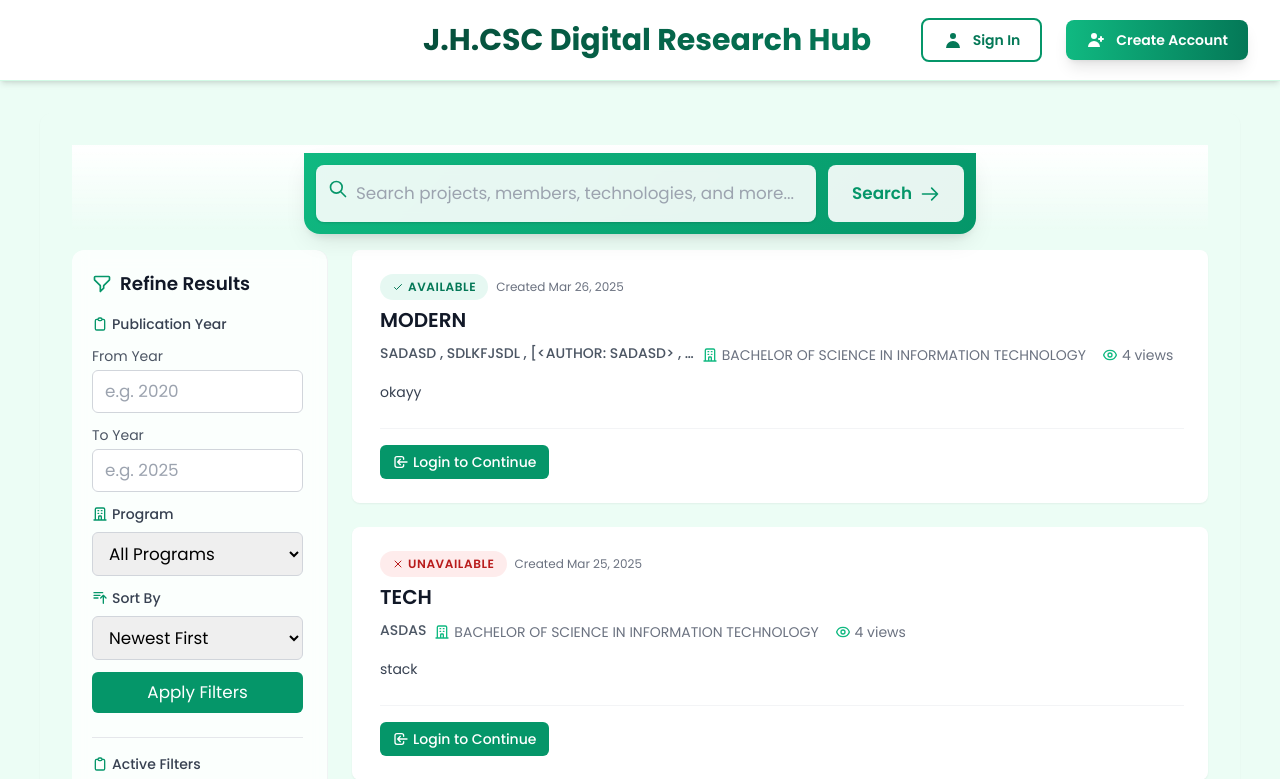
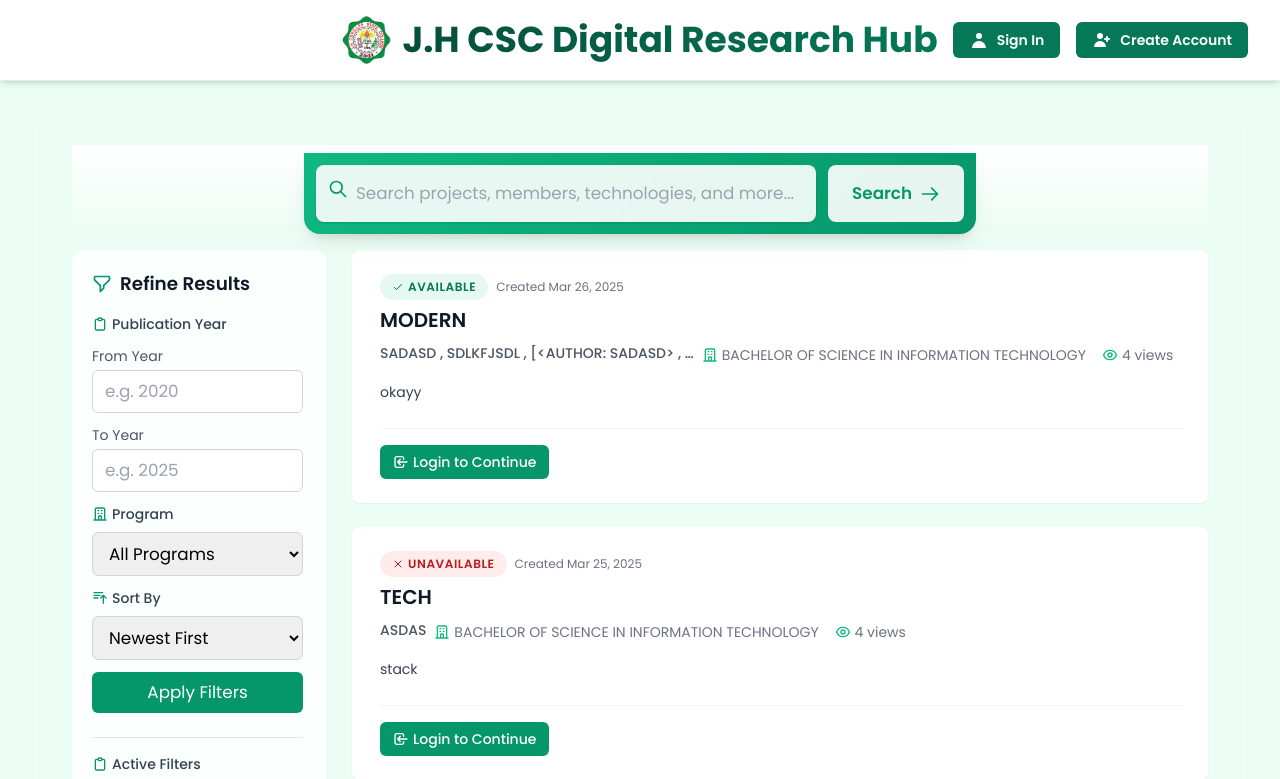
Before and after one commit to lanzy-lanzy/digitalhubv2, a Django app: page / in a window 1280 px wide. Shown: the top 779 px of the page. Run offline with Django 5.2, Linux system fonts and the light colour scheme; data comes from the database, SQL or seed files in the repository; some libraries are stand-ins or nearby versions.

```diff
--- a/scholar/templates/scholar/home.html
+++ b/scholar/templates/scholar/home.html
@@ -1,4 +1,5 @@
 {% extends 'scholar/base.html' %}
+{% load static %}
 
 {% block title %}J.H. CSC - Computer Science Club{% endblock %}
 
@@ -131,6 +132,7 @@
         border: 1px solid #10b981;
     }
 </style>
+
 
 <!-- Sticky Search Section -->
 <div class="sticky top-20 z-40 mb-4 pt-2 bg-gradient-to-b from-white to-transparent">
--- a/scholar/templates/scholar/partials/footer.html
+++ b/scholar/templates/scholar/partials/footer.html
@@ -1,5 +1,5 @@
 <footer class="bg-white border-t border-gray-200 mt-8">
     <div class="max-w-7xl mx-auto py-4 px-4 sm:px-6 lg:px-8">
-        <p class="text-center text-sm text-gray-500"> {% now "Y" %} J.H. Computer Science Club. All rights reserved.</p>
+        <p class="text-center text-sm text-gray-500"> {% now "Y" %} J.H. CSC . All rights reserved.</p>
     </div>
 </footer>
--- a/scholar/templates/scholar/partials/navbar.html
+++ b/scholar/templates/scholar/partials/navbar.html
@@ -1,3 +1,4 @@
+{% load static %}
 <nav class="bg-white border-b border-emerald-100 shadow-md sticky top-0 z-50 transition-all duration-300" x-data="{ mobileMenuOpen: false, scrolled: false }" @scroll.window="scrolled = (window.pageYOffset > 20)" :class="{'shadow-lg bg-white/95 backdrop-blur-sm': scrolled}">
     <div class="max-w-7xl mx-auto px-4 sm:px-6 lg:px-8">
         <div class="flex justify-between h-20 items-center relative">
@@ -14,11 +15,7 @@
                 </button>
                 <!-- Logo for mobile (left-aligned) -->
                 <a href="{% url 'home' %}" class="flex items-center group md:hidden">
-                    <div class="bg-gradient-to-r from-emerald-600 to-emerald-700 text-white p-2 rounded-lg group-hover:from-emerald-700 group-hover:to-emerald-800 transition-all duration-200 shadow-md">
-                        <svg class="h-6 w-6" fill="currentColor" viewBox="0 0 24 24">
-                            <path d="M21 5c0-1.1-.9-2-2-2h-14c-1.1 0-2 .9-2 2v14c0 1.1.9 2 2 2h14c1.1 0 2-.9 2-2v-14zm-14 14v-14h14v14h-14zm12-3h-10v-2h10v2zm0-4h-10v-2h10v2zm0-4h-10v-2h10v2z"/>
-                        </svg>
-                    </div>
+                    <img src="/static/images/jh-logo.png" alt="JH CSC Logo" class="h-10 w-auto">
                 </a>
 
                 <!-- Main Navigation -->
@@ -84,16 +81,37 @@
             <!-- Centered Logo and Title (hidden on mobile) -->
             <div class="hidden md:flex absolute left-1/2 transform -translate-x-1/2 items-center justify-center">
                 <a href="{% url 'home' %}" class="flex items-center group">
-                    <span class="ml-3.5 text-3xl font-bold bg-gradient-to-r from-emerald-900 to-emerald-700 bg-clip-text text-transparent">J.H.CSC Digital Research Hub</span>
+                    <img src="/static/images/jh-logo.png" alt="JH CSC Logo" class="h-12 w-auto mr-3">
+                    <span class="text-4xl font-bold bg-gradient-to-r from-emerald-900 to-emerald-700 bg-clip-text text-transparent">J.H CSC Digital Research Hub</span>
                 </a>
             </div>
 
             <!-- Right side - Admin Nav and User Menu -->
-            <div class="flex items-center space-x-4 sm:space-x-6">
+            <div class="flex items-center space-x-4 sm:space-x-6 ml-auto">
+                <!-- Sign In and Create Account Buttons -->
+                {% if not user.is_authenticated %}
+                <div class="flex items-center space-x-4">
+                    <a href="{% url 'login' %}" class="inline-flex items-center px-4 py-2 text-sm font-semibold text-white bg-emerald-700 rounded-md hover:bg-emerald-800 transition-all duration-300 focus:outline-none focus:ring-2 focus:ring-emerald-500 focus:ring-offset-2">
+                        <svg class="w-5 h-5 mr-2" xmlns="http://www.w3.org/2000/svg" viewBox="0 0 20 20" fill="currentColor">
+                            <path fill-rule="evenodd" d="M10 9a3 3 0 100-6 3 3 0 000 6zm-7 9a7 7 0 1114 0H3z" clip-rule="evenodd" />
+                        </svg>
+                        Sign In
+                    </a>
+                    <a href="{% url 'register' %}" class="inline-flex items-center px-4 py-2 text-sm font-semibold text-white bg-emerald-700 rounded-md hover:bg-emerald-800 transition-all duration-300 focus:outline-none focus:ring-2 focus:ring-emerald-500 focus:ring-offset-2">
+                        <svg class="w-5 h-5 mr-2" xmlns="http://www.w3.org/2000/svg" viewBox="0 0 20 20" fill="currentColor">
+                            <path d="M8 9a3 3 0 100-6 3 3 0 000 6zM8 11a6 6 0 016 6H2a6 6 0 016-6zM16 7a1 1 0 10-2 0v1h-1a1 1 0 100 2h1v1a1 1 0 102 0v-1h1a1 1 0 100-2h-1V7z" />
+                        </svg>
+                        Create Account
+                    </a>
+                </div>
+                {% endif %}
+
                 <!-- Admin Navigation -->
                 {% if user.is_staff %}
                     {% include 'scholar/partials/admin_nav.html' %}
                 {% endif %}
+
+
 
                 <!-- User Menu -->
                 {% if user.is_authenticated %}
@@ -185,23 +203,7 @@
                     <span class="ml-3 text-sm font-medium text-red-600 group-hover:text-red-800">Logout</span>
                 </button>
             </div>
-            {% else %}
-        <!-- Sign In and Create Account Buttons -->
-        <div class="flex items-center space-x-6">
-            <a href="{% url 'login' %}" class="inline-flex items-center px-5 py-2.5 text-sm font-semibold text-emerald-700 bg-white border-2 border-emerald-600 rounded-lg hover:bg-emerald-50 hover:border-emerald-700 hover:text-emerald-800 transition-all duration-300 focus:outline-none focus:ring-2 focus:ring-emerald-500 focus:ring-offset-2 transform hover:scale-105">
-                <svg class="w-5 h-5 mr-2.5 transition-transform duration-300 group-hover:rotate-12" xmlns="http://www.w3.org/2000/svg" viewBox="0 0 20 20" fill="currentColor">
-                    <path fill-rule="evenodd" d="M10 9a3 3 0 100-6 3 3 0 000 6zm-7 9a7 7 0 1114 0H3z" clip-rule="evenodd" />
-                </svg>
-                Sign In
-            </a>
-            <a href="{% url 'register' %}" class="inline-flex items-center px-5 py-2.5 text-sm font-semibold text-white bg-gradient-to-r from-emerald-500 to-emerald-700 rounded-lg hover:from-emerald-600 hover:to-emerald-800 transition-all duration-300 focus:outline-none focus:ring-2 focus:ring-emerald-500 focus:ring-offset-2 shadow-lg transform hover:scale-105 hover:shadow-xl">
-                <svg class="w-5 h-5 mr-2.5 transition-transform duration-300 group-hover:rotate-12" xmlns="http://www.w3.org/2000/svg" viewBox="0 0 20 20" fill="currentColor">
-                    <path d="M8 9a3 3 0 100-6 3 3 0 000 6zM8 11a6 6 0 016 6H2a6 6 0 016-6zM16 7a1 1 0 10-2 0v1h-1a1 1 0 100 2h1v1a1 1 0 102 0v-1h1a1 1 0 100-2h-1V7z" />
-                </svg>
-                Create Account
-            </a>
-        </div>
-        {% endif %}
+            {% endif %}
 
 
 
--- a/scholar_project/settings.py
+++ b/scholar_project/settings.py
@@ -117,7 +117,10 @@ USE_TZ = True
 # Static files (CSS, JavaScript, Images)
 # https://docs.djangoproject.com/en/5.1/howto/static-files/
 
-STATIC_URL = 'static/'
+STATIC_URL = '/static/'
+STATICFILES_DIRS = [
+    BASE_DIR / 'scholar' / 'static',
+]
 
 # Media files configuration
 MEDIA_URL = '/media/'
--- a/scholar_project/urls.py
+++ b/scholar_project/urls.py
@@ -25,4 +25,9 @@ urlpatterns = [
     path('login/', include('django.contrib.auth.urls')),  # Default Django auth URLs
     path('accounts/', include('scholar.urls')),  # Your custom URLs
     path('', home, name='home'),  # Map the root URL to the home view
-] + static(settings.MEDIA_URL, document_root=settings.MEDIA_ROOT)
+]
+
+# Add static and media URL patterns for development
+if settings.DEBUG:
+    urlpatterns += static(settings.STATIC_URL, document_root=settings.STATICFILES_DIRS[0])
+    urlpatterns += static(settings.MEDIA_URL, document_root=settings.MEDIA_ROOT)
```
Also changed, not shown: scholar/static/images/jh-logo.png (added).
